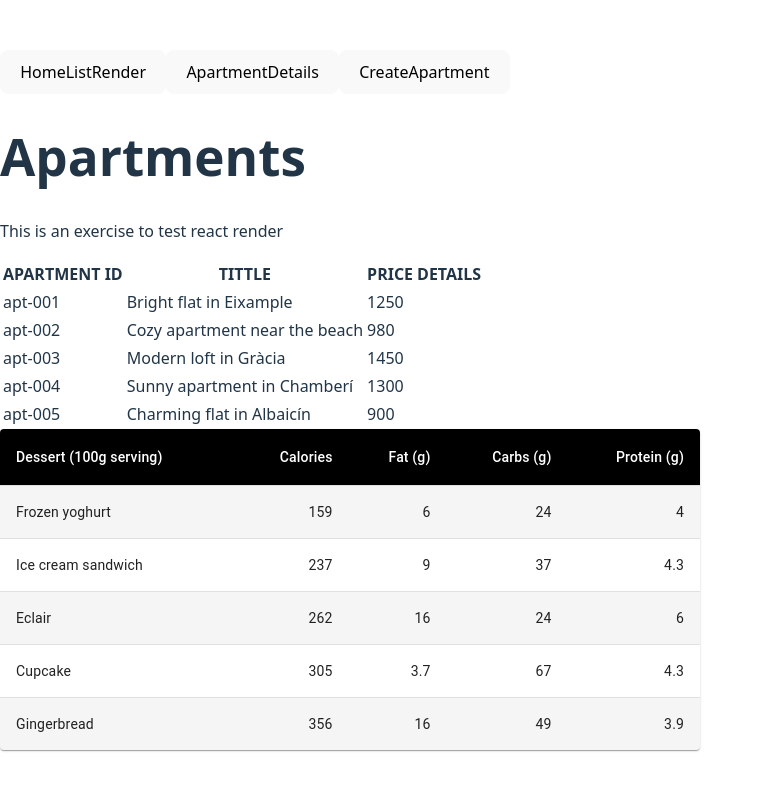
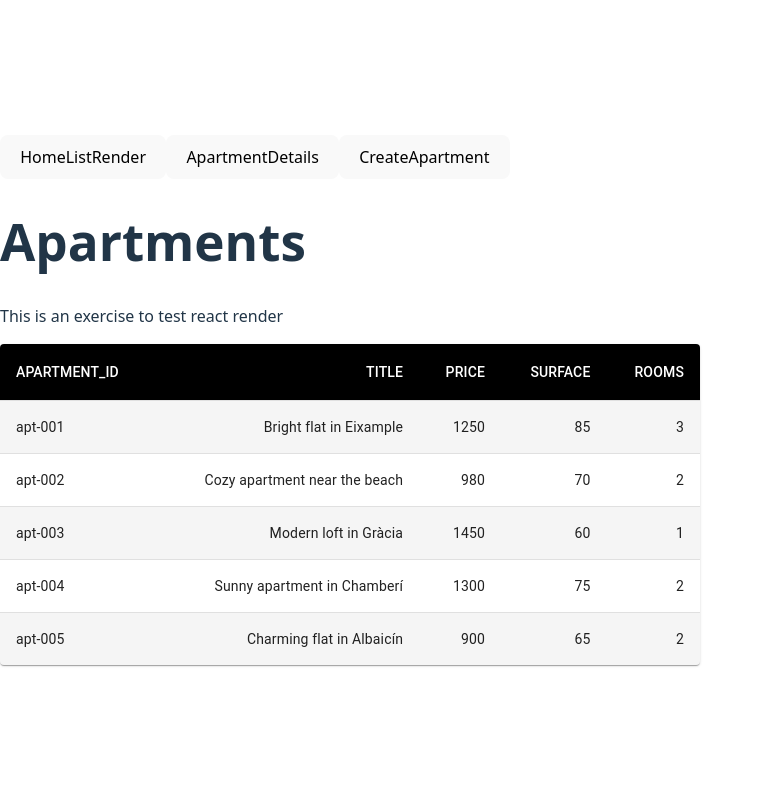
Before and after one commit to nilsanca97/ApartmentPredictor-React, a React (Vite) app in the folder apartment-predictor-react/: page / in a window 1280 px wide. Shown: the top 790 px of the page, without its empty margins (0-764 px from the left). Built offline with nearby package versions, Linux system fonts and the light colour scheme.

Commit message:
3r drats with component "CustomizedTables" from MaterialUI as a children component (BL: apartments.map)  in return of children component. View HomeListRender passing prop {apartments} to "CustomizedTables". So "HomeListRender" important part is render (no BL).

```diff
--- a/apartment-predictor-react/src/components/ApartmentDetails.jsx
+++ b/apartment-predictor-react/src/components/ApartmentDetails.jsx
@@ -28,7 +28,6 @@ export default function ApartmentDetailsCard(props) {
                         description={apartment.description}
                         price={apartment.price}
                         rooms={apartment.rooms}
-
                     />
                 </CardContent>
             </CardActionArea>
--- a/apartment-predictor-react/src/components/CustomizedTables.jsx
+++ b/apartment-predictor-react/src/components/CustomizedTables.jsx
@@ -26,42 +26,44 @@ const StyledTableRow = styled(TableRow)(({ theme }) => ({
     border: 0,
   },
 }));
+//APARTMENT ID, TITLE, PRICE, SURFACE, ROOMS
+/*function createData(id, title, price, surface, rooms) {
+  return { id, title, price, details, surface, rooms};
+}*/
 
-function createData(name, calories, fat, carbs, protein) {
-  return { name, calories, fat, carbs, protein };
-}
+/*
+const rows = [
+  createData({id}, {title}, {price},{surface},{rooms}),
+  createData({id}, {title}, {price},{surface},{rooms}),
+  createData({id}, {title}, {price},{surface},{rooms}),
+  createData({id}, {title}, {price},{surface},{rooms}),
+  createData({id}, {title}, {price},{surface},{rooms}),
+];
+*/
 
-const rows = [
-  createData('Frozen yoghurt', 159, 6.0, 24, 4.0),
-  createData('Ice cream sandwich', 237, 9.0, 37, 4.3),
-  createData('Eclair', 262, 16.0, 24, 6.0),
-  createData('Cupcake', 305, 3.7, 67, 4.3),
-  createData('Gingerbread', 356, 16.0, 49, 3.9),
-];
-
-export default function CustomizedTables() {
+export default function CustomizedTables({apartments} = []) {
   return (
     <TableContainer component={Paper}>
       <Table sx={{ minWidth: 700 }} aria-label="customized table">
         <TableHead>
           <TableRow>
-            <StyledTableCell>Dessert (100g serving)</StyledTableCell>
-            <StyledTableCell align="right">Calories</StyledTableCell>
-            <StyledTableCell align="right">Fat&nbsp;(g)</StyledTableCell>
-            <StyledTableCell align="right">Carbs&nbsp;(g)</StyledTableCell>
-            <StyledTableCell align="right">Protein&nbsp;(g)</StyledTableCell>
+            <StyledTableCell>APARTMENT_ID</StyledTableCell>
+            <StyledTableCell align="right">TITLE</StyledTableCell>
+            <StyledTableCell align="right">PRICE</StyledTableCell>
+            <StyledTableCell align="right">SURFACE</StyledTableCell>
+            <StyledTableCell align="right">ROOMS</StyledTableCell>
           </TableRow>
         </TableHead>
         <TableBody>
-          {rows.map((row) => (
-            <StyledTableRow key={row.name}>
+          {apartments.map((apartment) => (
+            <StyledTableRow key={apartment.id}>
               <StyledTableCell component="th" scope="row">
-                {row.name}
+                {apartment.id}
               </StyledTableCell>
-              <StyledTableCell align="right">{row.calories}</StyledTableCell>
-              <StyledTableCell align="right">{row.fat}</StyledTableCell>
-              <StyledTableCell align="right">{row.carbs}</StyledTableCell>
-              <StyledTableCell align="right">{row.protein}</StyledTableCell>
+              <StyledTableCell align="right">{apartment.title}</StyledTableCell>
+              <StyledTableCell align="right">{apartment.price}</StyledTableCell>
+              <StyledTableCell align="right">{apartment.surface}</StyledTableCell>
+              <StyledTableCell align="right">{apartment.rooms}</StyledTableCell>
             </StyledTableRow>
           ))}
         </TableBody>
--- a/apartment-predictor-react/src/components/HomeListRender.jsx
+++ b/apartment-predictor-react/src/components/HomeListRender.jsx
@@ -1,27 +1,41 @@
 import { apartments } from "../data/apartments";
+import CustomizedTables from "../components/CustomizedTables"
 
 export default function HomeListRender() {
-    const listItems = apartments.map((apartment) => (
+    /*const listItems = apartments.map((apartment) => (
+        /*
         <tr>
             <td>{apartment.id}</td>
             <td>{apartment.title}</td>
             <td>{apartment.price}</td>
         </tr>
+
+       <>
+            <CustomizedTables key= {apartment.id}
+                id= {apartment.id}
+                title={apartment.title}
+                price={apartment.price}
+                surface={apartment.surface}
+                rooms={apartment.rooms}
+            />
+        </>
     ));
+     */
 
     return (
         <>
             <h1>Apartments</h1>
             <p>This is an exercise to test react render</p>
-            <table>
-                <tr>
-                <th>APARTMENT ID</th>
-                <th>TITTLE</th>
-                <th>PRICE</th>
-                <th>DETAILS</th>
-                </tr>
-                {listItems}
-            </table>
+            <CustomizedTables
+                apartments= {apartments}
+            />
+            {/*<CustomizedTables
+                id= {apartment.id}
+                title={apartment.title}
+                price={apartment.price}
+                surface={apartment.surface}
+                rooms={apartment.rooms}
+            */}
         </>
     );
 }
--- a/apartment-predictor-react/src/components/Menu.jsx
+++ b/apartment-predictor-react/src/components/Menu.jsx
@@ -23,7 +23,6 @@ export default function Menu() {
        {pageToRender === "HomeListRender" && <HomeListRender /> }
        {pageToRender === "ApartmentDetails" && <ApartmentDetails /> }
        {pageToRender === "CreateApartment" && <CreateApartment />}
-       <CustomizedTables />
       </>
     );
 }
```
